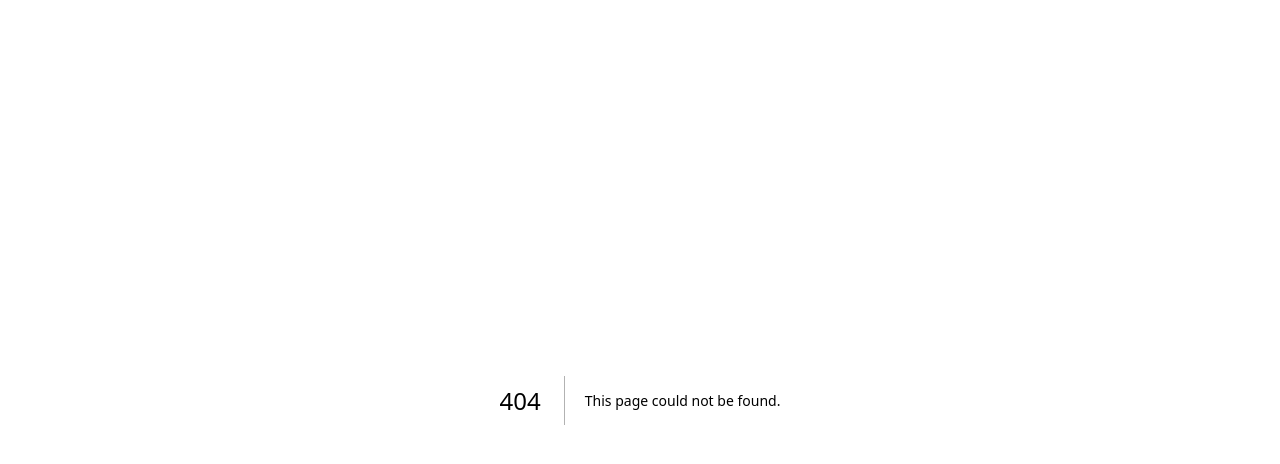
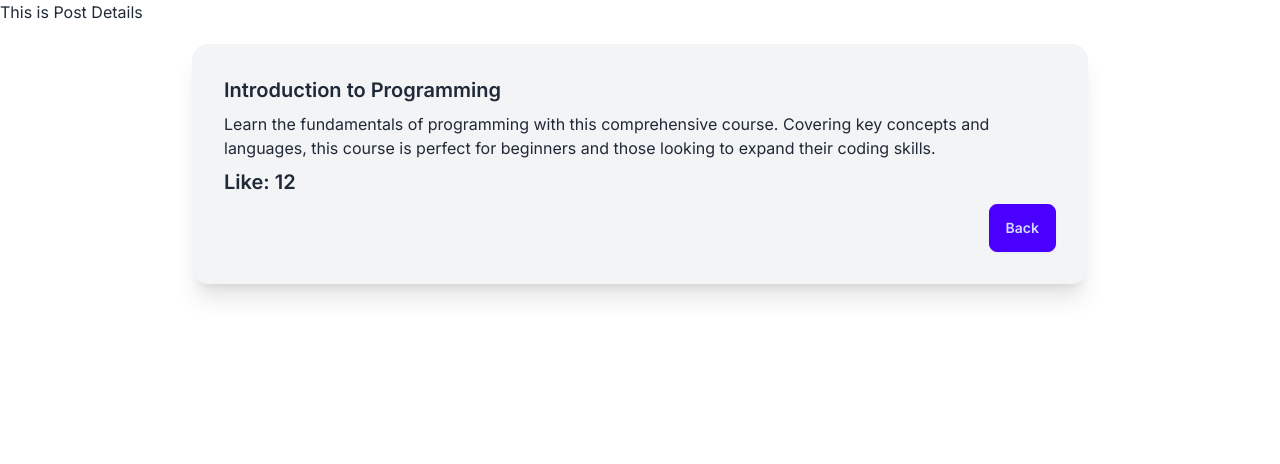
Before and after one commit to sajalbiswas1/next-level-data-fatching, a Next.js app: page /post/1 in a window 1280 px wide. Before the commit this address had no page. Shown: the top 464 px of the page. Built offline with nearby package versions, Linux system fonts and the light colour scheme; data requests are answered from the project's data file.

Commit message:
dynamic data fetch

```diff
--- /dev/null
+++ b/src/app/post/[id]/page.js
@@ -0,0 +1,28 @@
+import Link from 'next/link';
+import React from 'react';
+
+const PostDetails = async ({ params }) => {
+    // console.log(params)
+    const res = await fetch(`http://localhost:5000/post/${params.id}`);
+    const post = await res.json();
+    return (
+        <div>
+            <h2>This is Post Details</h2>
+            <div className="card w-[70%] mx-auto my-5 bg-gray-100 shadow-xl">
+                <div className="card-body">
+                    <h2 className="card-title">{post.title}</h2>
+                    <p>{post.description}</p>
+                    <h2 className="card-title">Like: {post.count}</h2>
+                    <div className="card-actions justify-end">
+                        <Link href={`/post`}>
+                            <button className="btn btn-primary">Back</button>
+                        </Link>
+                    </div>
+                </div>
+            </div>
+
+        </div>
+    );
+};
+
+export default PostDetails;
--- a/src/app/post/page.js
+++ b/src/app/post/page.js
@@ -1,3 +1,4 @@
+import Link from "next/link";
 
 
 const PostPage = async() => {
@@ -16,7 +17,9 @@ const PostPage = async() => {
                   <p>{post.description}</p>
                   <h2 className="card-title">Like: {post.count}</h2>
                   <div className="card-actions justify-end">
+                    <Link href={`post/${post.id}`}>
                     <button className="btn btn-primary">See more</button>
+                    </Link>
                   </div>
                 </div>
               </div>)
```
